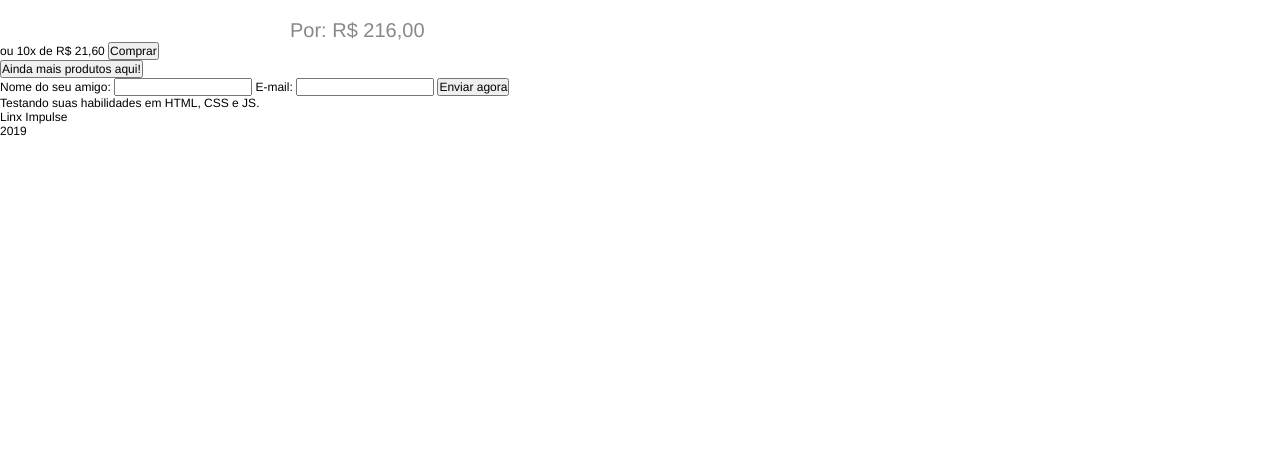
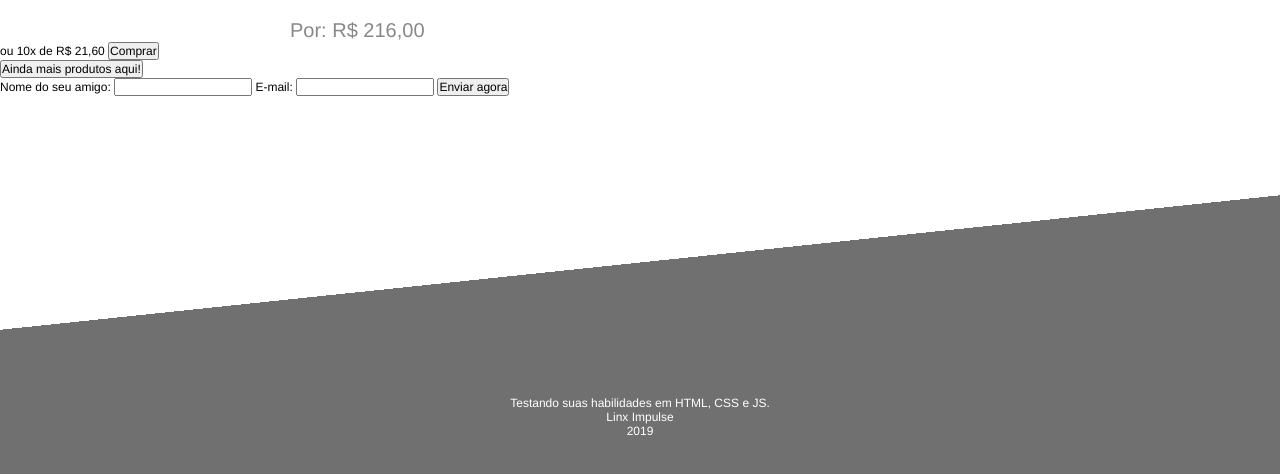
Before and after one commit to ifalanrocha/Desafio-Frontend-Developer, a plain HTML site: page index.html in a window 1280 px wide. Shown: the part 1224-1698 px from the top of the page. Before the commit the page ends 1362 px from the top, so only its background shows below. Drawn offline with Linux system fonts and the light colour scheme.

Commit message:
Adição do css footer.

```diff
--- a/style.css
+++ b/style.css
@@ -67,6 +67,7 @@ header nav a {
     padding: 12px 16px;
     font-size: 14px;
     text-decoration: none;
+    color: #888888;
 }
 
 section div h2 {
@@ -101,3 +102,18 @@ section div p {
     flex-direction: column;
     display: flex;
 }
+
+footer {
+    width: 100%;
+    height: max-content;
+    padding: 15rem 0 9rem 0;
+    background-color: #707070;
+    background: linear-gradient(354deg, #707070 50% 60%, #fff 50% 40%);
+}
+
+footer .content {
+  text-align: center;
+  font-size: 1.2rem;
+  color: #fff;
+  padding-top: 10rem;
+}
```
